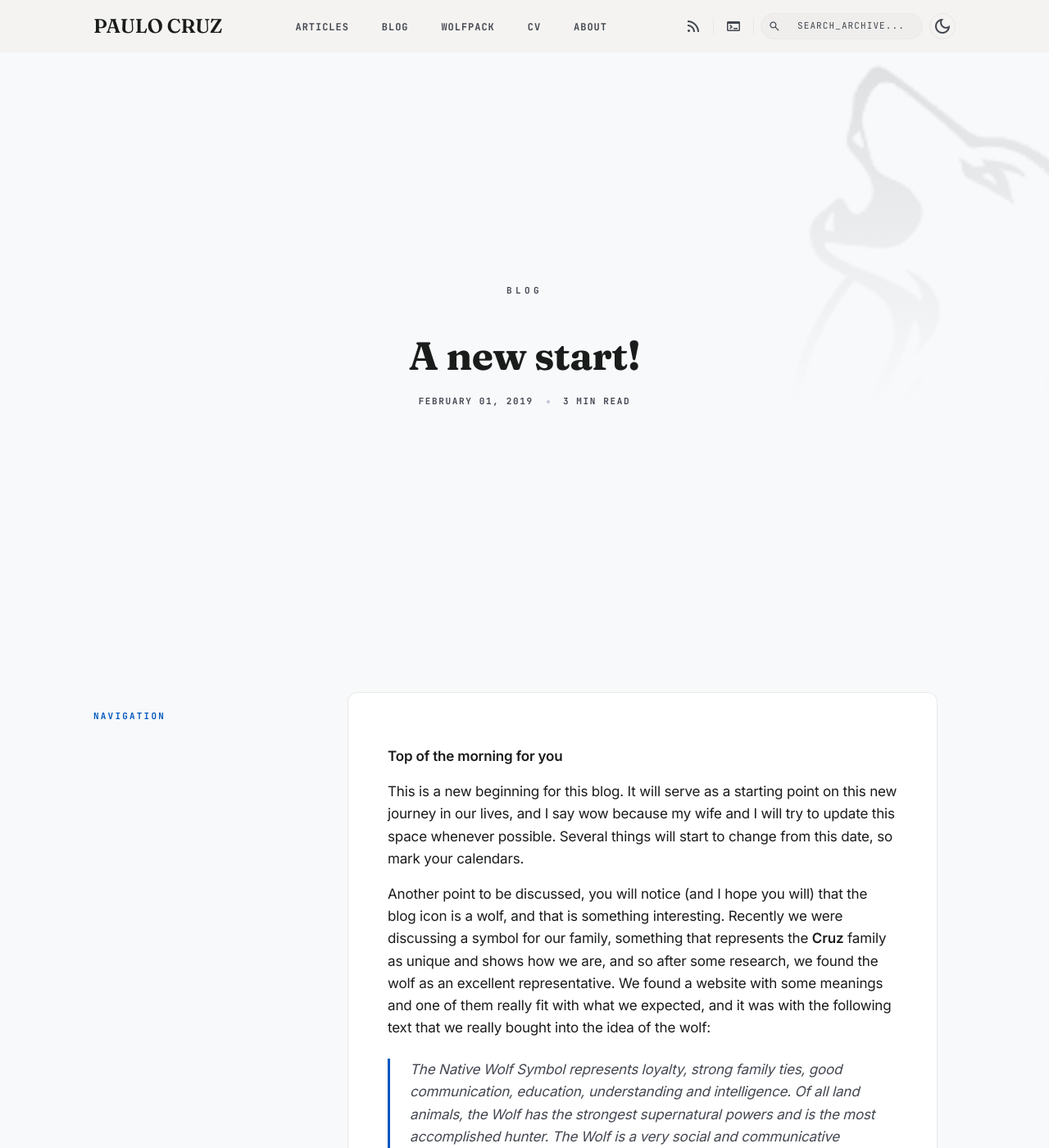
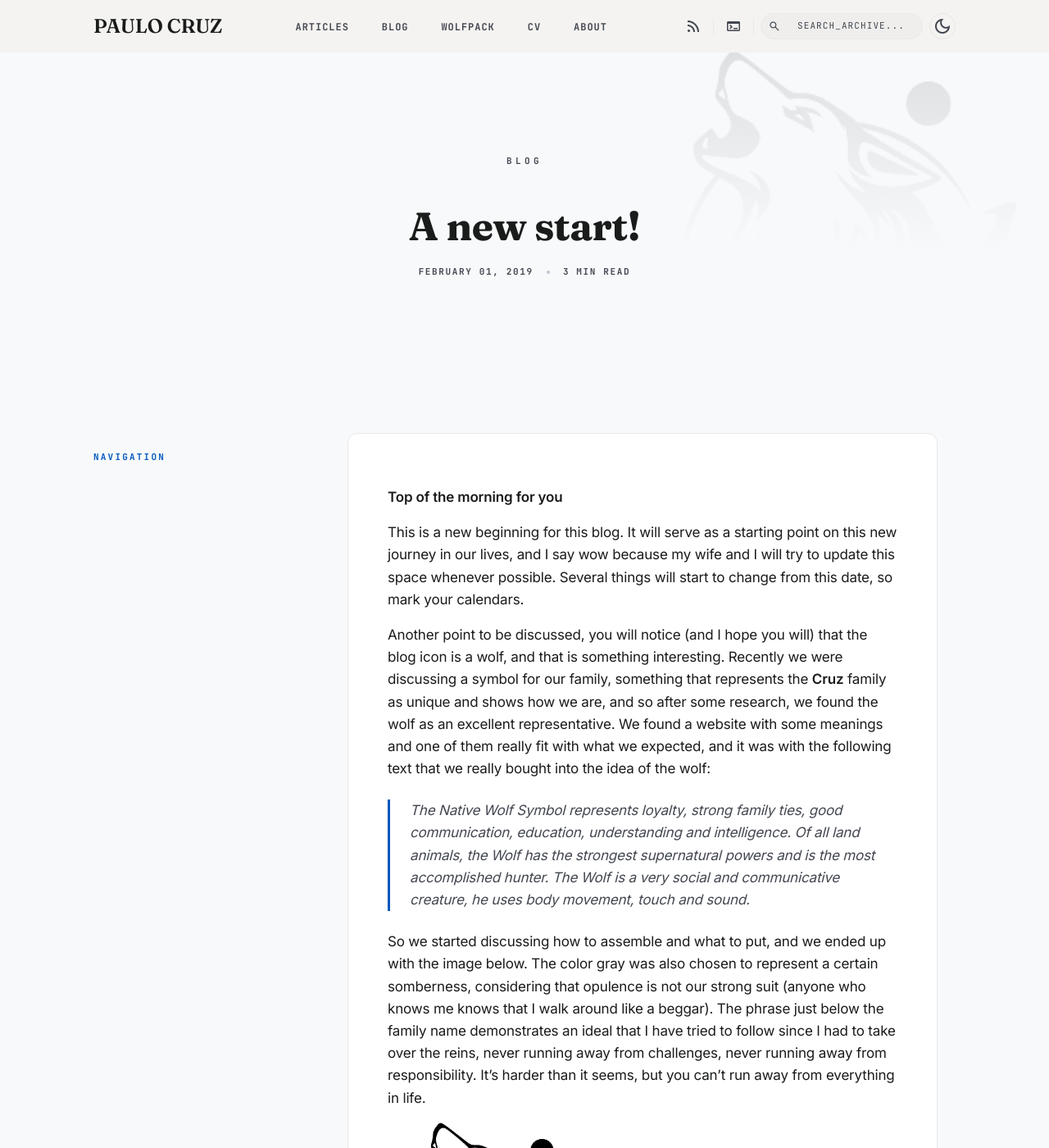
Before and after one commit to paulushcgcj/paulushcgcj.github.io, a Jekyll site: the page built from _posts/2019-02-01-a-new-start.markdown, in a window 1280 px wide and 1400 px high. Shown: the whole window at 82% size. Built offline with Jekyll 4.4.1, drawn with Linux system fonts in a browser that asks for light colours.

Commit message:
feat: update article hero min-height for improved responsiveness

```diff
--- a/_sass/_templates.scss
+++ b/_sass/_templates.scss
@@ -500,14 +500,14 @@
 .article-hero {
   position: relative;
   width: 100%;
-  min-height: 500px;
+  min-height: 15rem;
   display: flex;
   align-items: center;
   justify-content: center;
   overflow: hidden;
 
   @media (min-width: 768px) {
-    min-height: 716px;
+    min-height: 25rem;
   }
 
   &__bg {
```
